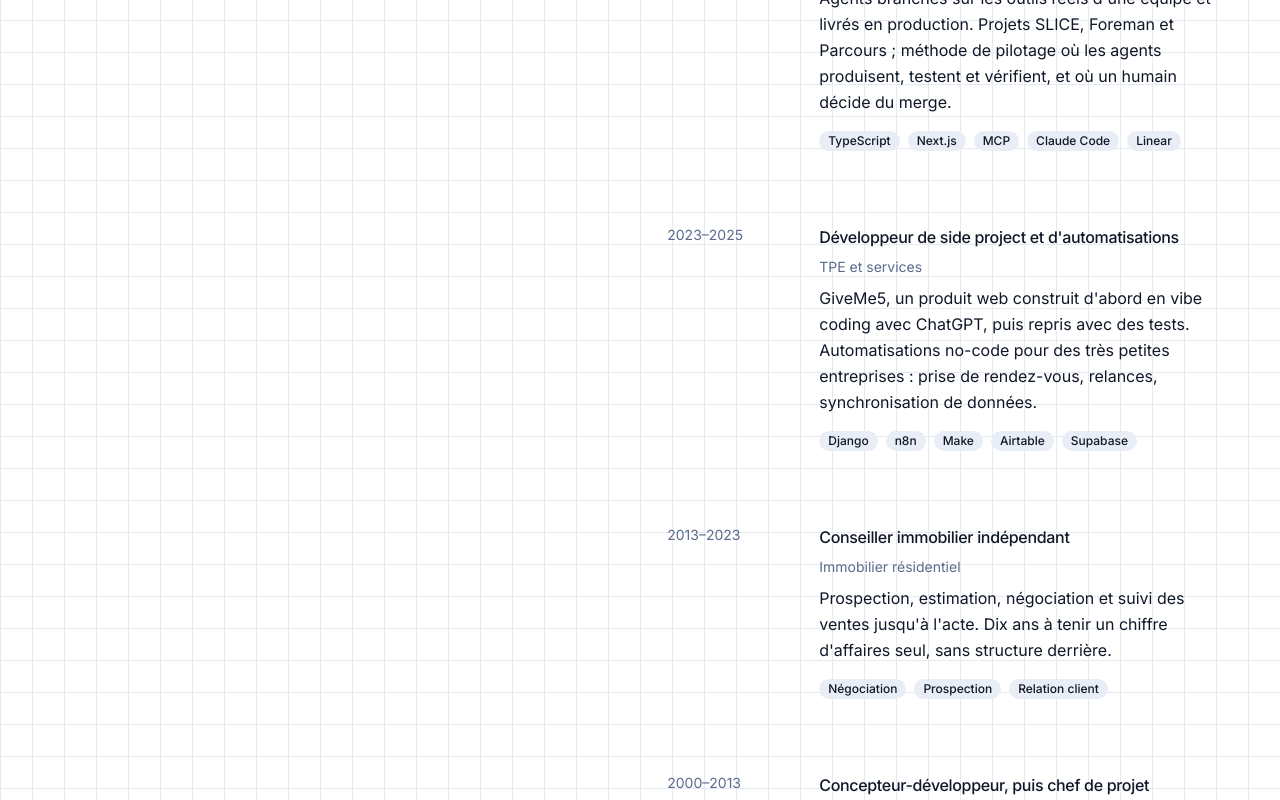
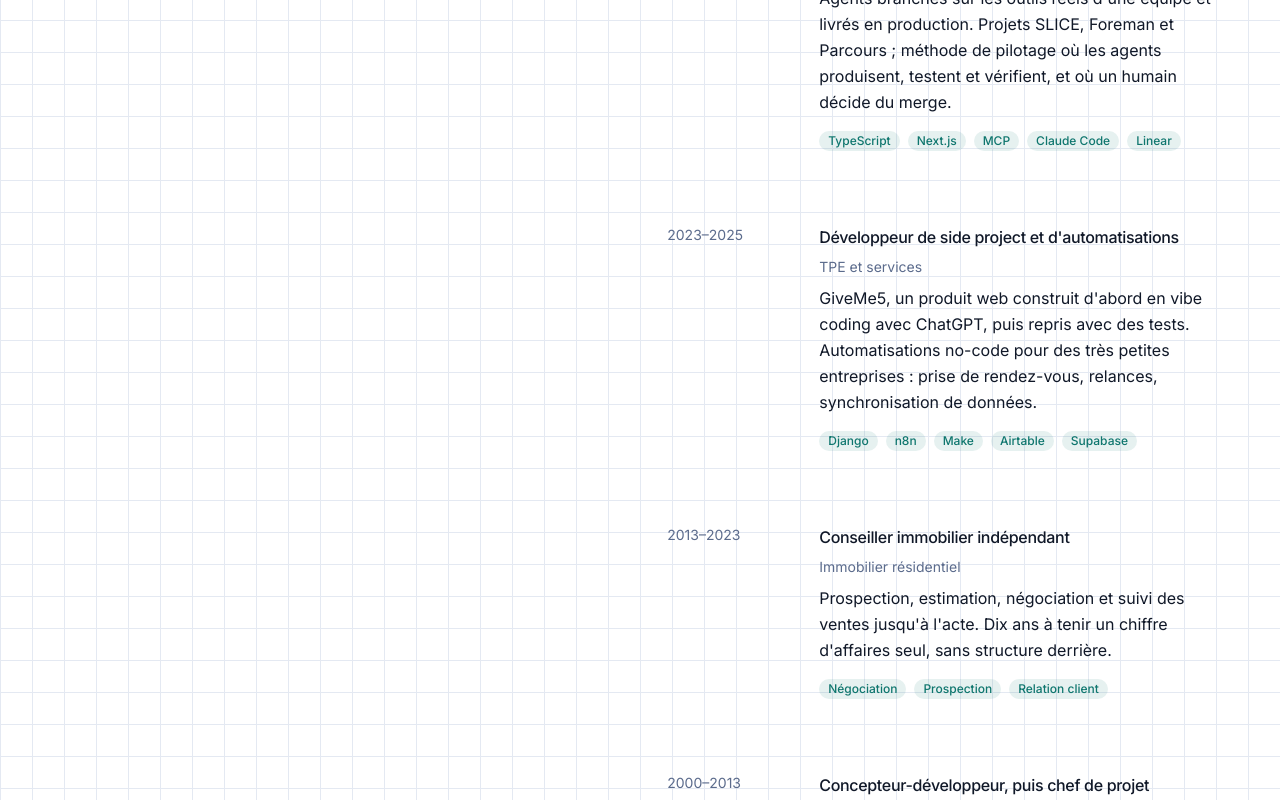
Before and after one commit to cedricgicquiaud/cedricgicquiaud.github.io, a Next.js app: page / in a window 1280 px wide. Shown: the part 940-1740 px from the top of the page. Built offline with nearby package versions, Linux system fonts and the light colour scheme.

Commit message:
feat: cyber skill badges and cyber hover title in Experience (GREEN)

```diff
--- a/components/experience.tsx
+++ b/components/experience.tsx
@@ -14,13 +14,13 @@ export function Experience() {
               <article className="group/item -mx-4 grid gap-2 rounded-lg border border-transparent p-4 transition-colors hover:border-border hover:bg-accent/50 focus-within:border-border focus-within:bg-accent/50 sm:grid-cols-[8rem_1fr] sm:gap-6 lg:group-hover/list:opacity-50 lg:hover:!opacity-100">
                 <p className="text-sm text-muted-foreground">{bloc.periode}</p>
                 <div className="space-y-2">
-                  <h3 className="font-medium group-hover/item:text-primary group-focus-within/item:text-primary">{bloc.role}</h3>
+                  <h3 className="font-medium group-hover/item:text-cyber group-focus-within/item:text-cyber">{bloc.role}</h3>
                   <p className="text-sm text-muted-foreground">{bloc.secteur}</p>
                   <p className="text-base leading-relaxed">{bloc.description}</p>
                   <ul className="flex flex-wrap gap-2 pt-1">
                     {bloc.tags.map((tag) => (
                       <li key={tag}>
-                        <Badge variant="secondary">{tag}</Badge>
+                        <Badge variant="cyber">{tag}</Badge>
                       </li>
                     ))}
                   </ul>
```
Also changed, not shown: 1 other file (tests, documents, lock files or other folders).
